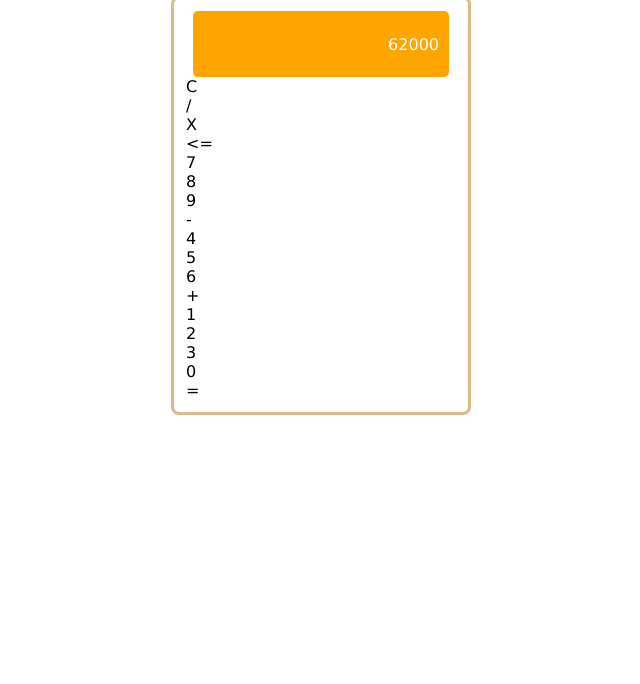
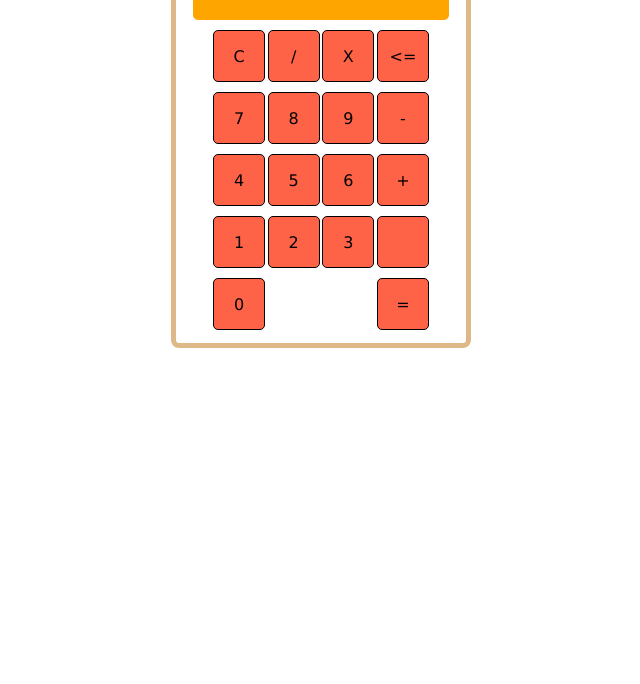
Before and after one commit to ena0berzerk/calculator, a plain HTML site: page index.html in a window 1280 px wide. Shown: the part 116-800 px from the top of the page, without its empty margins (319-959 px from the left). Drawn offline with Linux system fonts and the light colour scheme.

Commit message:
Add CSS for basic calculator

```diff
--- a/style.css
+++ b/style.css
@@ -8,17 +8,17 @@
 .h1-calc {
   text-align: center;
   color: tomato;
-  margin-top: 50px;
   user-select: none;
+  margin-top: 5px;
 }
 
 .calculator {
   background-color: #fff;
-  border: 3px solid burlywood;
+  border: 5px solid burlywood;
   border-radius: 8px;
   width: 300px;
-  margin: 24px auto 0;
-  padding: 12px;
+  margin: 14px auto;
+  padding: 8px;
 }
 
 .display {
@@ -29,12 +29,33 @@
   color: #fff;
   width: 256px;
   height: 66px;
-  margin: 0 auto;
+  margin: 0 auto 5px;
   border-radius: 5px;
   padding: 10px;
 }
 
-.keypad-rows {
+.keypad {
+  user-select: none;
+  width: 226px;
+  margin: 0 auto;
+}
+
+.row {
   display: flex;
-  /* flex-wrap: wrap; */
+  flex-wrap: wrap;
+  justify-content: space-between;
+  align-items: center;
+  padding: 5px;
 }
+
+.clm {
+  display: flex;
+  justify-content: center;
+  align-items: center;
+  width: 52px;
+  height: 52px;
+  background-color: tomato;
+  border: 1px solid black;
+  border-radius: 5px;
+  cursor: pointer;
+}
```
